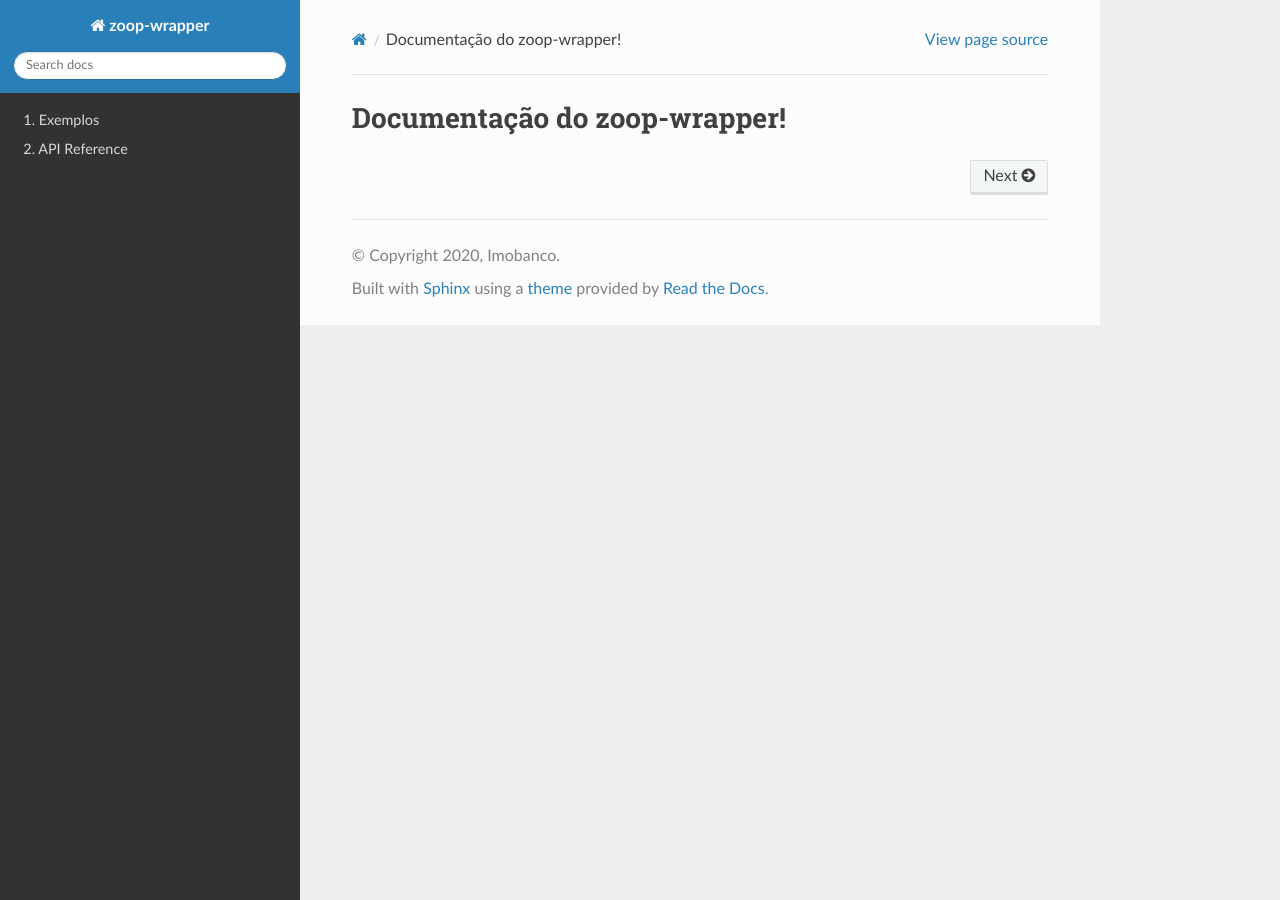
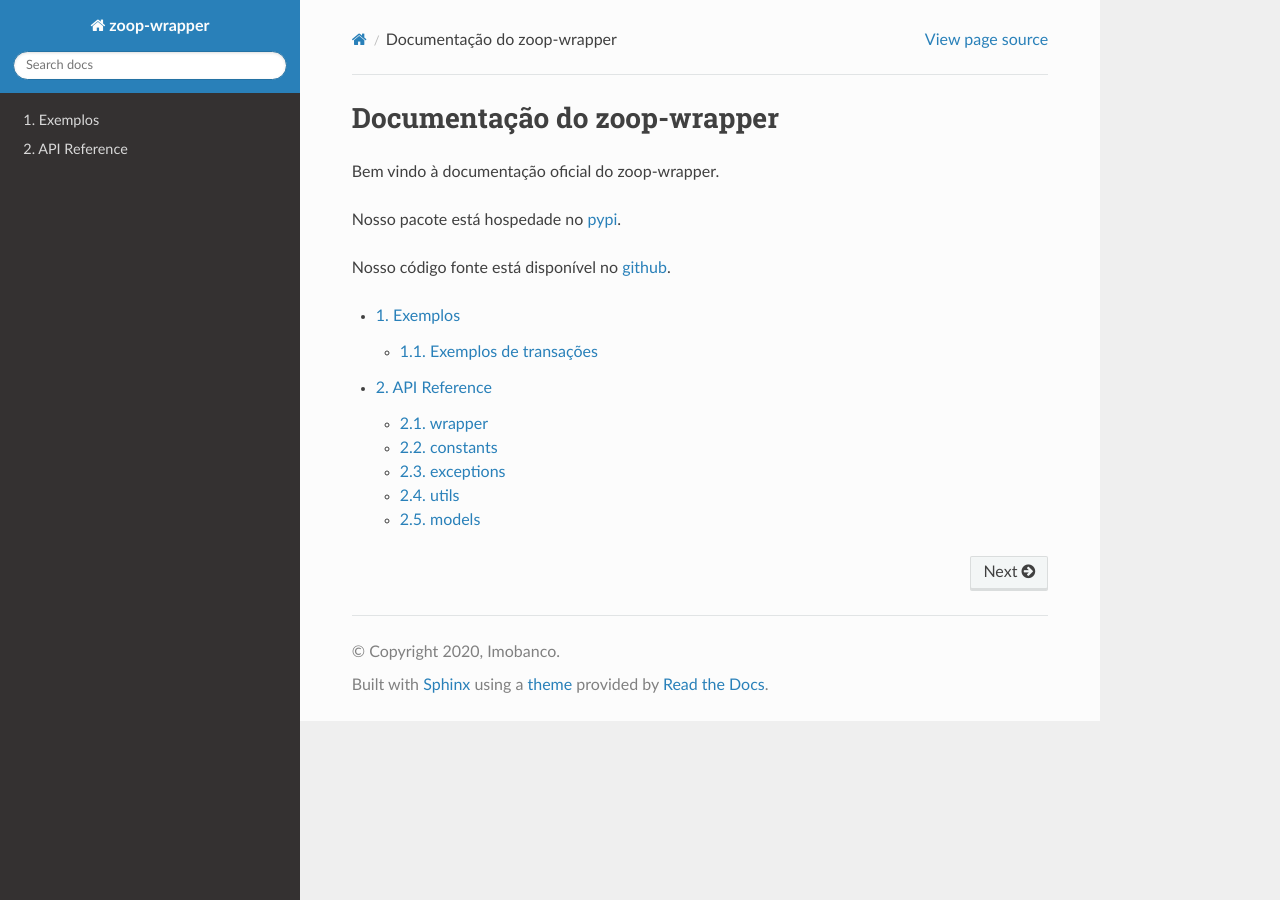
Before and after one commit to imobanco/zoop-wrapper, a Sphinx documentation site: the page built from docs/index.rst, in a window 1280 px wide. Built offline with Sphinx 7.4.7 and the Read the Docs theme 2.0.0, drawn with Linux system fonts in a browser that asks for light colours; pages that are not in the unit, such as notebooks, are missing from menus.

Commit message:
better docs

```diff
--- a/docs/index.rst
+++ b/docs/index.rst
@@ -1,10 +1,15 @@
-Documentação do zoop-wrapper!
+Documentação do zoop-wrapper
 ========================================
+
+Bem vindo à documentação oficial do zoop-wrapper.
+
+Nosso pacote está hospedade no `pypi <http://www.pypi.org/project/zoop-wrapper/>`_.
+
+Nosso código fonte está disponível no `github <http://www.github.com/imobanco/zoop-wrapper>`_.
 
 .. toctree::
    :maxdepth: 2
    :numbered:
-   :hidden:
 
    intro
    examples
```
Also changed, not shown: README.md (+6 -6 lines).
